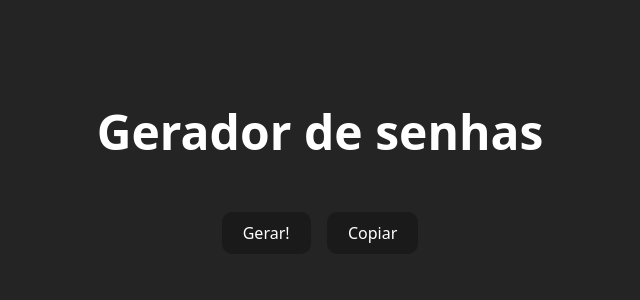
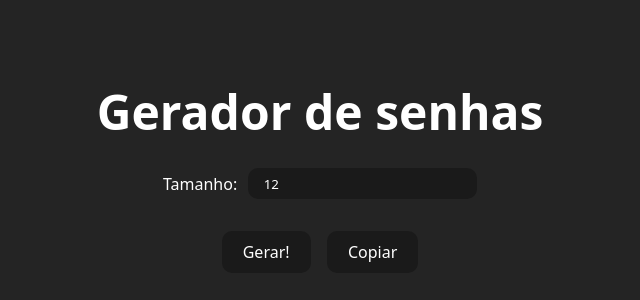
Before and after one commit to yuri-moraes/password-generate, a React (Vite) app: page / in a window 1280 px wide. Shown: the part 224-524 px from the top of the page, without its empty margins (320-960 px from the left). Built offline with nearby package versions, Linux system fonts and the light colour scheme.

Commit message:
input added

```diff
--- a/src/App.jsx
+++ b/src/App.jsx
@@ -5,13 +5,14 @@ import { useState } from "react";
 export default function App() {
   const [password, setPassword] = useState("");
   const [copyText, setCopyText] = useState("Copiar");
+  const [passwordSize, setPasswordSize] = useState(12);
 
   const generatePassword = () => {
     const chars =
       "abcdefghijklmnopqrstuvwxyzABCDEFGHIJKLMNOPQRSTUVWXYZ0123456789!@#$%^&*()_+";
     let password = "";
 
-    for (let i = 0; i < 12; i++) {
+    for (let i = 0; i < passwordSize; i++) {
       password += chars.charAt(Math.floor(Math.random() * chars.length));
     }
     setCopyText("Copiar");
@@ -26,6 +27,16 @@ export default function App() {
   return (
     <div className="container">
       <h1 className="title">Gerador de senhas</h1>
+      <div className="form">
+        <label htmlFor="passwordSize">Tamanho:</label>
+        <input
+          type="number"
+          id="passwordSize"
+          min={1}
+          onChange={(ev) => setPasswordSize(ev.target.value)}
+          value={passwordSize}
+        />
+      </div>
       <div className="buttons">
         <Button onClick={generatePassword} text={"Gerar!"} />
         <Button onClick={copyToClipboard} text={copyText} />
--- a/src/styles/index.css
+++ b/src/styles/index.css
@@ -9,7 +9,24 @@
 
 .title {
   font-size: 3em;
-  margin-bottom: 1em;
+  margin-bottom: 0.5em;
+}
+
+.form {
+  margin: 0 0 2em 0;
+  display: flex;
+  gap: 0.7em;
+  align-items: center;
+}
+
+.form input {
+  color: white;
+  background-color: #1a1a1a;
+  height: 2em;
+  border: 2px solid transparent;
+  padding: 1em;
+  border-radius: 10px;
+  cursor: pointer;
 }
 
 .buttons {
```
